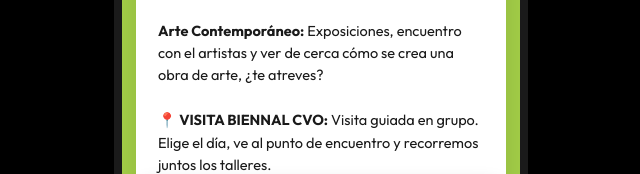
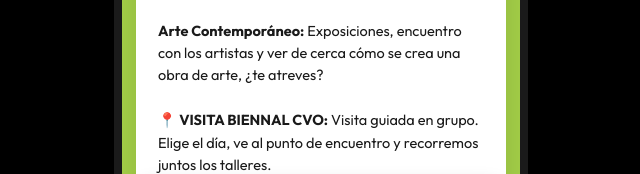
Before and after one commit to spatialartlab/biennal2, a plain HTML site: page index.html in a window 1280 px wide. Shown: the part 509-683 px from the top of the page, 319-959 px from the left. Drawn offline with nearby package versions, Linux system fonts and the light colour scheme.

Commit message:
Update index.html

```diff
--- a/index.html
+++ b/index.html
@@ -1053,7 +1053,7 @@
             homeHeading: "Ven al encuentro con el Arte!",
             homeBody: `<p><strong>Circuito del Arte de la Biennal de València</strong></p><br>
                        <p><strong>Art a la Llum:</strong> Circuito de Talleres y Estudios de artista en Ciutat Vella, Russafa y cercanías.</p><br>
-                       <p><strong>Arte Contemporáneo:</strong> Exposiciones, encuentro con el artistas y ver de cerca cómo se crea una obra de arte, ¿te atreves?</p><br>
+                       <p><strong>Arte Contemporáneo:</strong> Exposiciones, encuentro con los artistas y ver de cerca cómo se crea una obra de arte, ¿te atreves?</p><br>
                        <p>📍 <strong>VISITA BIENNAL CVO:</strong> Visita guiada en grupo. Elige el día, ve al punto de encuentro y recorremos juntos los talleres.</p>
                        <p><span style="display:inline-block; width:16px; height:16px; background-color: #ffde00; border-radius: 4px; vertical-align: middle; margin-right: 6px;"></span><strong>Viernes 20</strong> (Tarde) · Ciutat Vella + Russafa</p>
                        <p><span style="display:inline-block; width:16px; height:16px; background-color: #d8008f; border-radius: 4px; vertical-align: middle; margin-right: 6px;"></span><strong>Sábado 21</strong> (Mañana y tarde) · Ciutat Vella + Russafa</p>
```
